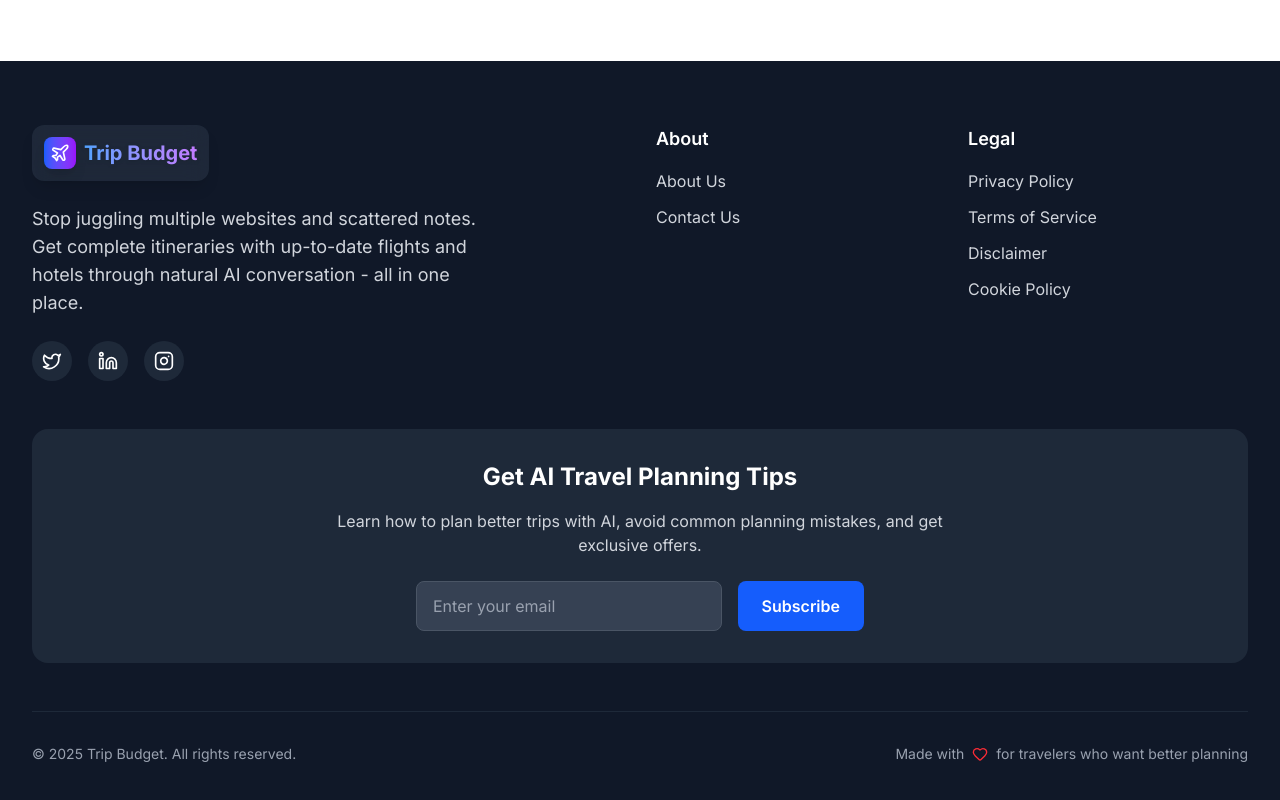
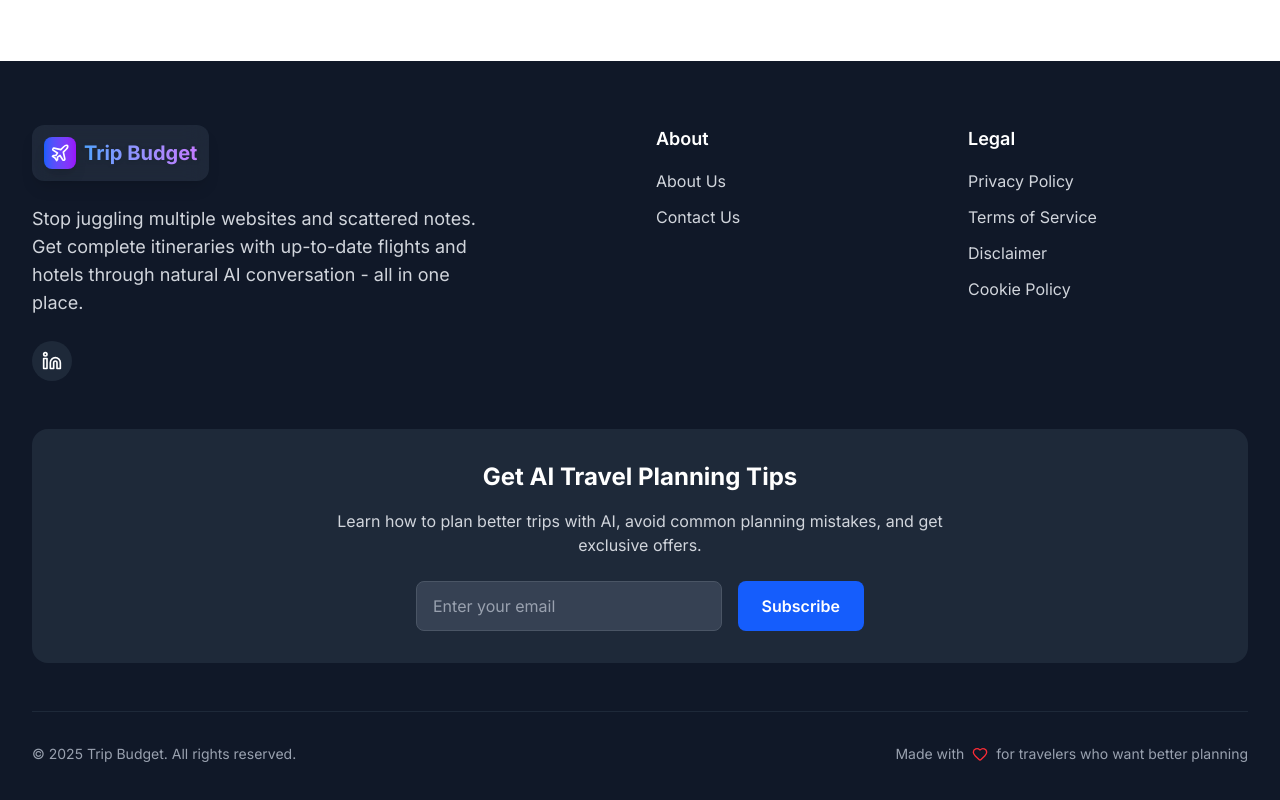
Before and after one commit to yigitagcame/tripbudget-v3, a Next.js app: page / in a window 1280 px wide. Shown: the part 4913-5713 px from the top of the page. Built offline with nearby package versions, Linux system fonts and the light colour scheme; no server answers.

Commit message:
linkedin url is fixed

```diff
--- a/src/components/landing/Footer.tsx
+++ b/src/components/landing/Footer.tsx
@@ -1,7 +1,7 @@
 'use client';
 
 import { motion } from 'framer-motion';
-import { Mail, MessageCircle, Twitter, Linkedin, Instagram, Globe, Heart, Plane, Loader2 } from 'lucide-react';
+import { Mail, MessageCircle, Linkedin, Globe, Heart, Plane, Loader2 } from 'lucide-react';
 import Link from 'next/link';
 import { useState } from 'react';
 import { useToast } from '@/contexts/ToastContext';
@@ -70,25 +70,13 @@ export default function Footer() {
             </p>
             <div className="flex items-center gap-4">
               <a
-                href="#twitter"
-                className="w-10 h-10 bg-gray-800 rounded-full flex items-center justify-center hover:bg-blue-600 transition-colors"
-                aria-label="Twitter"
-              >
-                <Twitter className="w-5 h-5" />
-              </a>
-              <a
-                href="#linkedin"
+                href="https://www.linkedin.com/company/tripbudgetme/"
+                target="_blank"
+                rel="noopener noreferrer"
                 className="w-10 h-10 bg-gray-800 rounded-full flex items-center justify-center hover:bg-blue-600 transition-colors"
                 aria-label="LinkedIn"
               >
                 <Linkedin className="w-5 h-5" />
-              </a>
-              <a
-                href="#instagram"
-                className="w-10 h-10 bg-gray-800 rounded-full flex items-center justify-center hover:bg-blue-600 transition-colors"
-                aria-label="Instagram"
-              >
-                <Instagram className="w-5 h-5" />
               </a>
             </div>
           </div>
```
